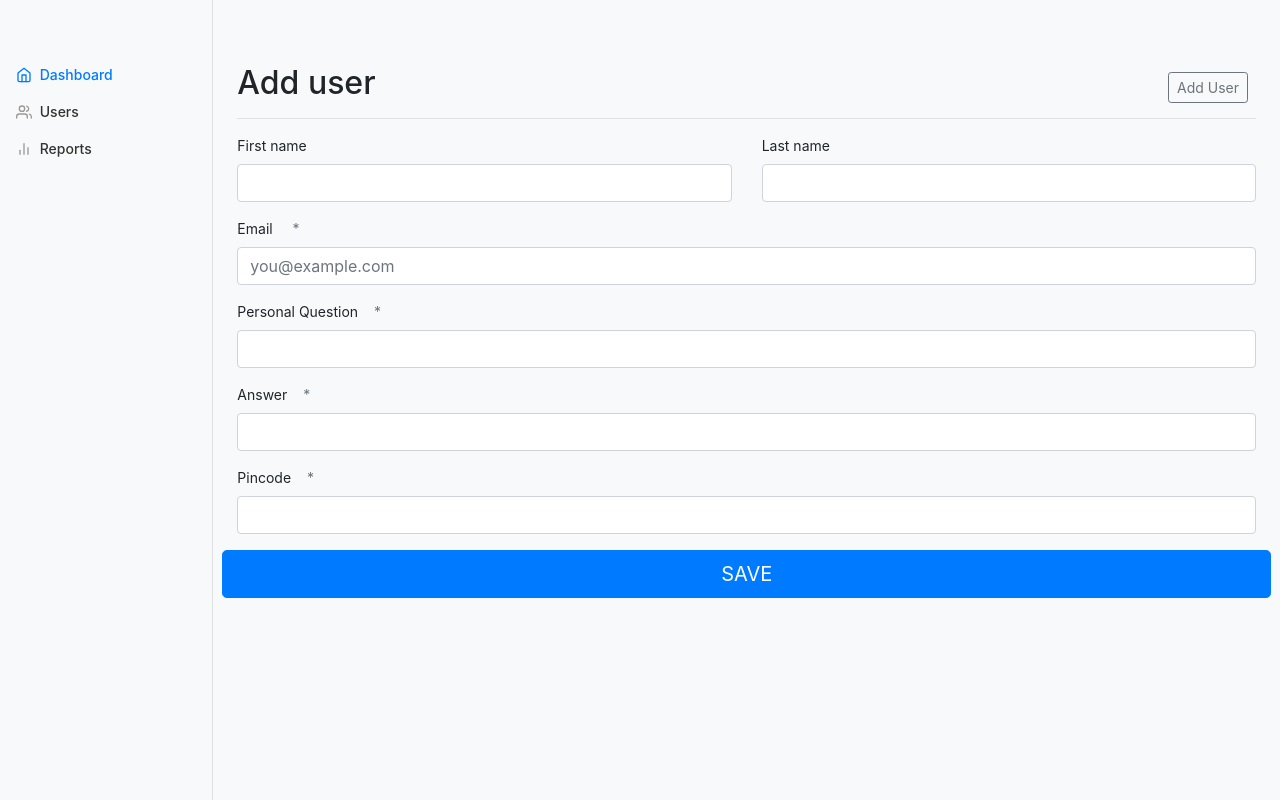
After one commit to pulimz-bst/fitness, a PHP site: template view/pages/add_user.php in a window 1280 px wide. The commit adds this page. Run offline with PHP 8.4, Linux system fonts and the light colour scheme; the visitor is signed in with stand-in values (Sample User, id 1); the template is opened without the code that fills it: most values are stand-ins (such as "Sample title", 1, 10 or a date in 2020); some libraries are stand-ins or nearby versions.

Commit message:
add user

```diff
--- a/view/include/_navbar_admin.php
+++ b/view/include/_navbar_admin.php
@@ -11,7 +11,7 @@
                 </a>
             </li>
             <li class="nav-item">
-                <a class="nav-link <?php echo ($_SESSION['page'] == 'users')?'active':''?>" href="<?php echo $config['base_url']?>/controller/route.php?route=users">
+                <a class="nav-link <?php echo ($_SESSION['page'] == 'users' || $_SESSION['page'] == 'add_user'  )?'active':''?>" href="<?php echo $config['base_url']?>/controller/route.php?route=users">
                     <svg xmlns="http://www.w3.org/2000/svg" width="24" height="24" viewBox="0 0 24 24" fill="none" stroke="currentColor" stroke-width="2" stroke-linecap="round" stroke-linejoin="round" class="feather feather-users">
                         <path d="M17 21v-2a4 4 0 0 0-4-4H5a4 4 0 0 0-4 4v2"></path>
                         <circle cx="9" cy="7" r="4"></circle>
--- /dev/null
+++ b/view/pages/add_user.php
@@ -0,0 +1,61 @@
+<div class="container-fluid">
+    <div class="row">
+        <?php include('./view/include/_navbar_admin.php'); ?>
+        <main role="main" class="col-md-9 ml-sm-auto col-lg-10 px-4">
+            <div class="chartjs-size-monitor" style="position: absolute; inset: 0px; overflow: hidden; pointer-events: none; visibility: hidden; z-index: -1;">
+                <div class="chartjs-size-monitor-expand" style="position:absolute;left:0;top:0;right:0;bottom:0;overflow:hidden;pointer-events:none;visibility:hidden;z-index:-1;">
+                    <div style="position:absolute;width:1000000px;height:1000000px;left:0;top:0"></div>
+                </div>
+                <div class="chartjs-size-monitor-shrink" style="position:absolute;left:0;top:0;right:0;bottom:0;overflow:hidden;pointer-events:none;visibility:hidden;z-index:-1;">
+                    <div style="position:absolute;width:200%;height:200%;left:0; top:0"></div>
+                </div>
+            </div>
+            <div class="d-flex justify-content-between flex-wrap flex-md-nowrap align-items-center pt-3 pb-2 mb-3 border-bottom">
+                <h1 class="h2">Add user</h1>
+                <div class="btn-toolbar mb-2 mb-md-0">
+                    <div class="btn-group mr-2">
+                        <a href="<?php echo $config['base_url'] ?>/controller/route.php?route=add_user" rel="noopener noreferrer">
+                            <button type="button" class="btn btn-sm btn-outline-secondary">Add User</button>
+                        </a>
+                    </div>
+                </div>
+            </div>
+            <div class="">
+                <form>
+                    <div class="row">
+                        <div class="col-md-6 mb-3">
+                            <label for="firstName">First name</label>
+                            <input type="text" class="form-control" id="firstName" placeholder="" value="" required="">
+                        </div>
+                        <div class="col-md-6 mb-3">
+                            <label for="lastName">Last name</label>
+                            <input type="text" class="form-control" id="lastName" placeholder="" value="" required="">
+                        </div>
+                    </div>
+                    <div class="row">
+                        <div class="col-md-12 mb-3">
+                            <label for="email">Email <span class="text-muted">*</span></label>
+                            <input type="email" class="form-control" id="email" placeholder="you@example.com">
+                        </div>
+                    </div>
+                    <div class="row">
+                       <div class="col-md-12 mb-3">
+                            <label for="address">Personal Question<span class="text-muted">*</span></label>
+                            <input type="text" class="form-control" id="personal_question" placeholder="" required="">
+                        </div>
+                        <div class="col-md-12 mb-3">
+                            <label for="address">Answer<span class="text-muted">*</span></label>
+                            <input type="text" class="form-control" id="answer" placeholder="" required="">
+                        </div>
+                        <div class="col-md-12 mb-3">
+                            <label for="address2">Pincode<span class="text-muted">*</span></label>
+                            <input type="text" class="form-control" id="pincode" placeholder="">
+                        </div>
+                        <hr class="mb-4">
+                        <button class="btn btn-primary btn-lg btn-block" type="submit">SAVE</button>
+                    </div>
+                </form>
+            </div>
+        </main>
+    </div>
+</div>
```
Also changed, not shown: view/pages/users.php (+12 -4 lines).
